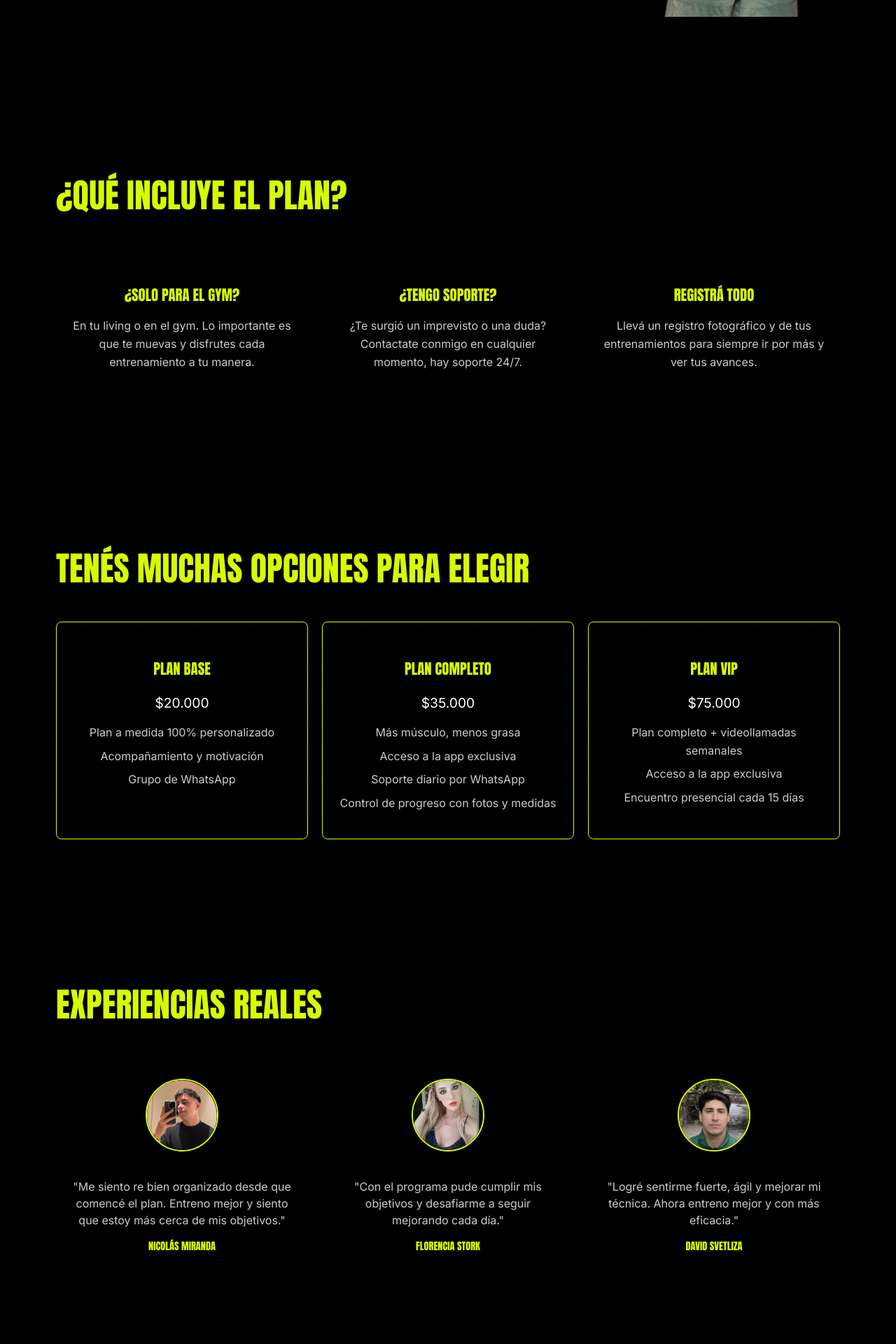
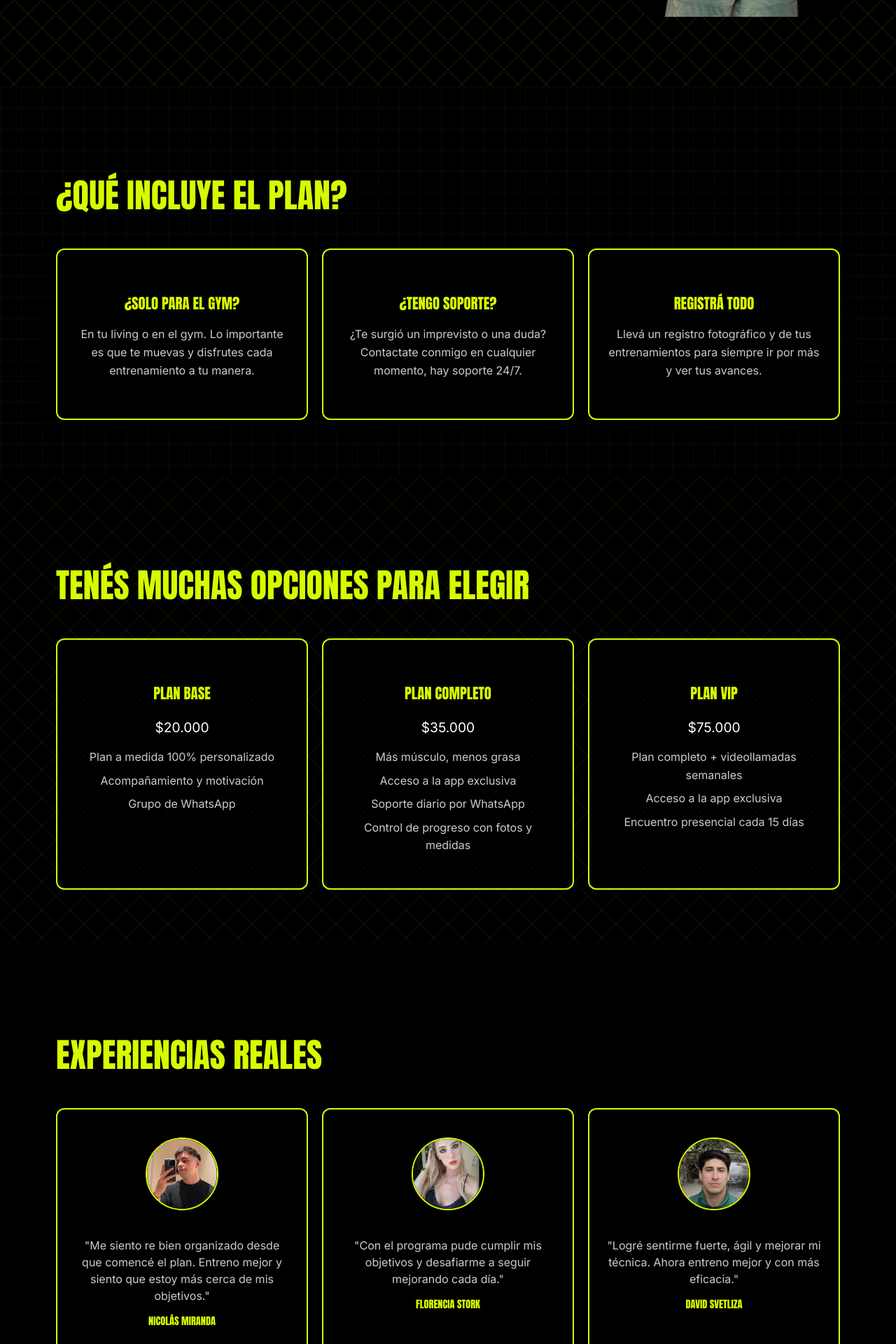
Before and after one commit to Perez-Alvaro/mz-landing, a React (Vite) app: page / in a window 1280 px wide. Shown: the part 620-2540 px from the top of the page at 70% size. Built offline with nearby package versions, Linux system fonts and the light colour scheme.

Commit message:
Update textures color and bento grid styles

```diff
--- a/eslint.config.js
+++ b/eslint.config.js
@@ -23,7 +23,7 @@ export default defineConfig([
       },
     },
     rules: {
-      'no-unused-vars': ['error', { varsIgnorePattern: '^[A-Z_]' }],
+      'no-unused-vars': 'off',
     },
   },
 ])
--- a/src/components/HeroSection.jsx
+++ b/src/components/HeroSection.jsx
@@ -7,7 +7,7 @@ export default function HeroSection() {
       <svg className="hero-texture" xmlns="http://www.w3.org/2000/svg" width="100%" height="100%">
         <defs>
           <pattern id="lines" patternUnits="userSpaceOnUse" width="40" height="40">
-            <path d="M0,0 L40,40 M40,0 L0,40" stroke="#222" strokeWidth="1" />
+            <path d="M0,0 L40,40 M40,0 L0,40" stroke="#D7FB00" strokeWidth="1" />
           </pattern>
         </defs>
         <rect width="100%" height="100%" fill="url(#lines)" />
--- a/src/components/MembershipSection.css
+++ b/src/components/MembershipSection.css
@@ -31,19 +31,25 @@
 }
 
 .membership-plans {
-  display: flex;
-  flex-direction: column;
+  display: grid;
+  grid-template-columns: repeat(auto-fit, minmax(260px, 1fr));
   gap: 20px;
 }
 
 .plan-card {
+  position: relative;
   background-color: rgba(0, 0, 0, 0.7);
-  border-radius: 8px;
-  padding: 30px 20px;
+  border-radius: 12px;
+  padding: 40px 24px;
   color: #ccc;
   text-align: center;
-  box-shadow: 0 4px 15px rgba(0, 0, 0, 0.4);
-  border: 1px solid #D7FB00;
+  box-shadow: 0 8px 20px rgba(0, 0, 0, 0.6);
+  border: 2px solid #D7FB00;
+  transition: transform 0.3s ease;
+}
+
+.plan-card:hover {
+  transform: scale(1.05);
 }
 
 .plan-card-title {
@@ -86,12 +92,6 @@
   }
 
   .membership-plans {
-    flex-direction: row;
-    justify-content: space-between;
-  }
-
-  .plan-card {
-    flex: 1;
-    max-width: 30%;
+    grid-template-columns: repeat(3, 1fr);
   }
 }
--- a/src/components/MembershipSection.jsx
+++ b/src/components/MembershipSection.jsx
@@ -3,11 +3,11 @@ import { motion } from 'framer-motion';
 
 export default function MembershipSection() {
   return (
-    <section className="membership">
+    <section id="membership" className="membership">
       <svg className="membership-texture" xmlns="http://www.w3.org/2000/svg" width="100%" height="100%">
         <defs>
           <pattern id="lines" patternUnits="userSpaceOnUse" width="40" height="40">
-            <path d="M0,0 L0,40 M20,0 L20,40" stroke="#222" strokeWidth="1" />
+            <path d="M0,0 L0,40 M20,0 L20,40" stroke="#D7FB00" strokeWidth="1" />
           </pattern>
         </defs>
         <rect width="100%" height="100%" fill="url(#lines)" />
--- a/src/components/MynterSection.jsx
+++ b/src/components/MynterSection.jsx
@@ -7,7 +7,7 @@ export default function MynterSection() {
       <svg className="mynter-texture" xmlns="http://www.w3.org/2000/svg" width="100%" height="100%">
         <defs>
           <pattern id="dots" patternUnits="userSpaceOnUse" width="20" height="20">
-            <circle cx="1" cy="1" r="1" fill="#333" />
+            <circle cx="1" cy="1" r="1" fill="#D7FB00" />
           </pattern>
         </defs>
         <rect width="100%" height="100%" fill="url(#dots)" />
--- a/src/components/ProgramsSection.css
+++ b/src/components/ProgramsSection.css
@@ -31,18 +31,25 @@
 }
 
 .programs-list {
-  display: flex;
-  flex-direction: column;
+  display: grid;
+  grid-template-columns: repeat(auto-fit, minmax(260px, 1fr));
   gap: 20px;
 }
 
 .program-card {
+  position: relative;
   background-color: rgba(0, 0, 0, 0.7);
-  border-radius: 8px;
-  padding: 30px 20px;
+  border-radius: 12px;
+  padding: 40px 24px;
   color: #ccc;
   text-align: center;
-  box-shadow: 0 4px 15px rgba(0, 0, 0, 0.4);
+  box-shadow: 0 8px 20px rgba(0, 0, 0, 0.6);
+  border: 2px solid #D7FB00;
+  transition: transform 0.3s ease;
+}
+
+.program-card:hover {
+  transform: scale(1.05);
 }
 
 .program-card-title {
@@ -71,12 +78,6 @@
   }
 
   .programs-list {
-    flex-direction: row;
-    justify-content: space-between;
-  }
-
-  .program-card {
-    flex: 1;
-    max-width: 30%;
+    grid-template-columns: repeat(3, 1fr);
   }
 }
--- a/src/components/ProgramsSection.jsx
+++ b/src/components/ProgramsSection.jsx
@@ -7,7 +7,7 @@ export default function ProgramsSection() {
       <svg className="programs-texture" xmlns="http://www.w3.org/2000/svg" width="100%" height="100%">
         <defs>
           <pattern id="grid" patternUnits="userSpaceOnUse" width="30" height="30">
-            <path d="M0 0 L0 30 M0 0 L30 0" stroke="#333" strokeWidth="0.8" />
+            <path d="M0 0 L0 30 M0 0 L30 0" stroke="#D7FB00" strokeWidth="0.8" />
           </pattern>
         </defs>
         <rect width="100%" height="100%" fill="url(#grid)" />
--- a/src/components/TestimoniosSection.css
+++ b/src/components/TestimoniosSection.css
@@ -21,18 +21,25 @@
 }
 
 .testimonios-list {
-  display: flex;
-  flex-direction: column;
+  display: grid;
+  grid-template-columns: repeat(auto-fit, minmax(260px, 1fr));
   gap: 20px;
 }
 
 .testimonio-card {
+  position: relative;
   background-color: rgba(0, 0, 0, 0.7);
   border-radius: 12px;
-  padding: 30px 20px;
+  padding: 40px 24px;
   color: #ccc;
   text-align: center;
-  box-shadow: 0 4px 15px rgba(0, 0, 0, 0.4);
+  box-shadow: 0 8px 20px rgba(0, 0, 0, 0.6);
+  border: 2px solid #D7FB00;
+  transition: transform 0.3s ease;
+}
+
+.testimonio-card:hover {
+  transform: scale(1.05);
 }
 
 .testimonio-avatar {
@@ -70,13 +77,7 @@
   }
 
   .testimonios-list {
-    flex-direction: row;
-    justify-content: space-between;
-  }
-
-  .testimonio-card {
-    flex: 1;
-    max-width: 30%;
+    grid-template-columns: repeat(3, 1fr);
   }
 
   .testimonio-avatar {
```
